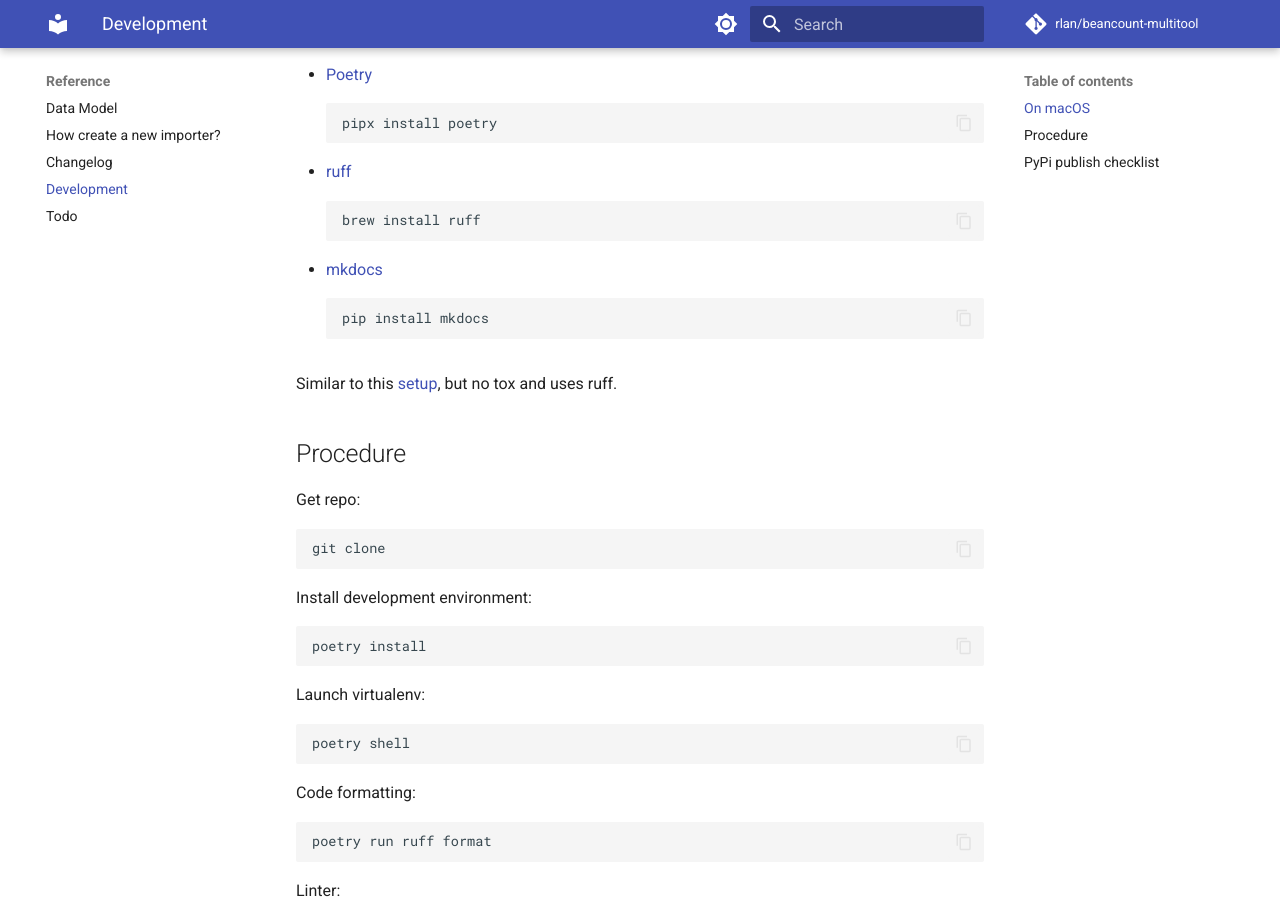
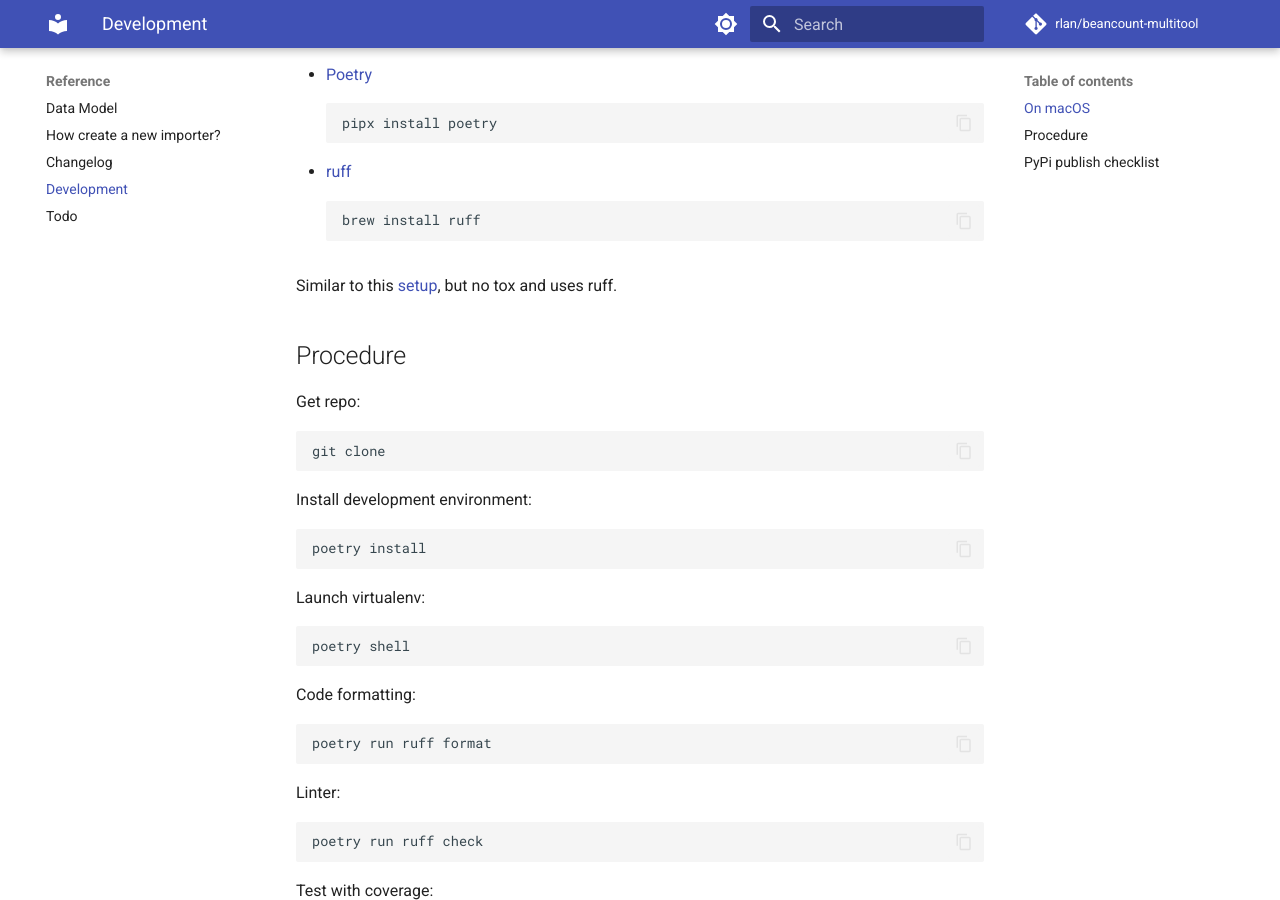
Before and after one commit to rlan/beancount-multitool, an MkDocs documentation site: the page built from docs/reference/development.md, in a window 1280 px wide and 900 px high, scrolled down 561 px. Built offline with MkDocs 1.6.1 and Material for MkDocs 9.7.7, drawn with Linux system fonts in a browser that asks for light colours; comment, search, counter and statistics services are not loaded.

Commit message:
Revert previous change because mkdocs install is managed by Poetry

````diff
--- a/docs/reference/development.md
+++ b/docs/reference/development.md
@@ -30,12 +30,6 @@
 
     ```sh
     brew install ruff
-    ```
-
-* [mkdocs](https://www.mkdocs.org/)
-
-    ```sh
-    pip install mkdocs
     ```
 
 Similar to this [setup](https://github.com/Hasenpfote/python-poetry-example), but no tox and uses ruff.
````
